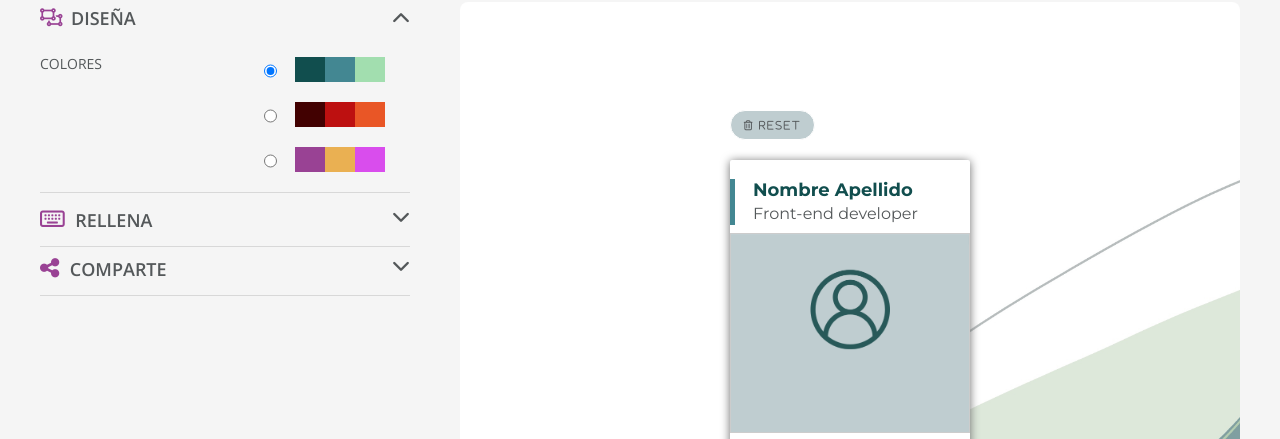
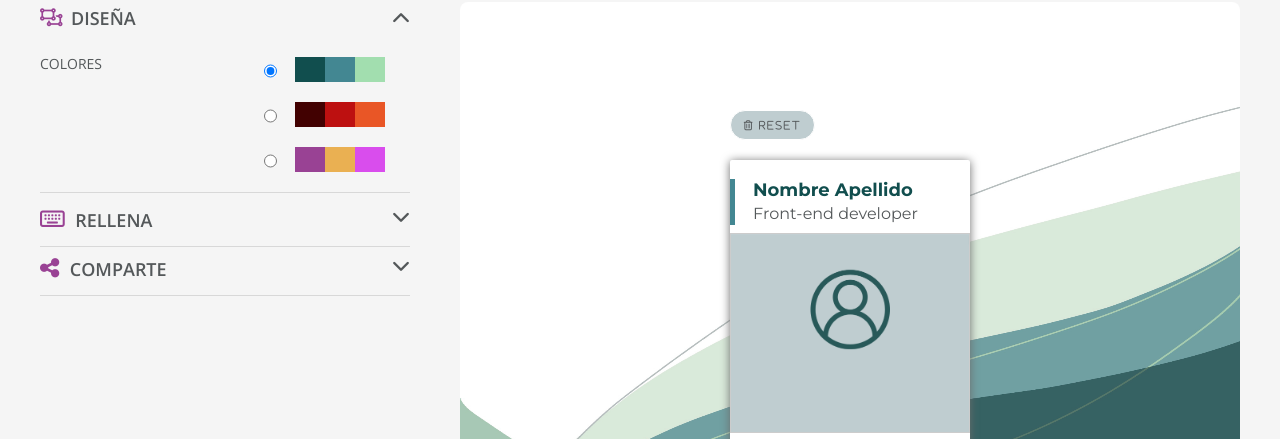
Before and after one commit to Adalab/project-promo-s-module-2-team-1, a website: page docs/create-card.html in a window 1280 px wide. Shown: the part 108-547 px from the top of the page. Drawn offline with nearby package versions, Linux system fonts and the light colour scheme; files that its build step writes are made by us from their sources; files whose address does not match are found by name.

Commit message:
background-image

```diff
--- a/src/scss/layout/_main_card.scss
+++ b/src/scss/layout/_main_card.scss
@@ -7,12 +7,11 @@
   // justify-content: space-evenly;
   align-content: center;
   width: 100%;
-  background-image:url('../images/fondo1.jpg');
-  background-size:100%;
+  background-image:url('../images/fondoverde.jpg');
+  background-size:100% 100%;
   background-repeat: no-repeat;
-  //linear-gradient(#bfcdd0, #dde9ed);
   padding-bottom: 10px;
-background-position-x: right;
+  background-position-x: right;
 
 
   @media (min-width: 768px) {
```
Also changed, not shown: src/images/fondoverde.jpg (added).
